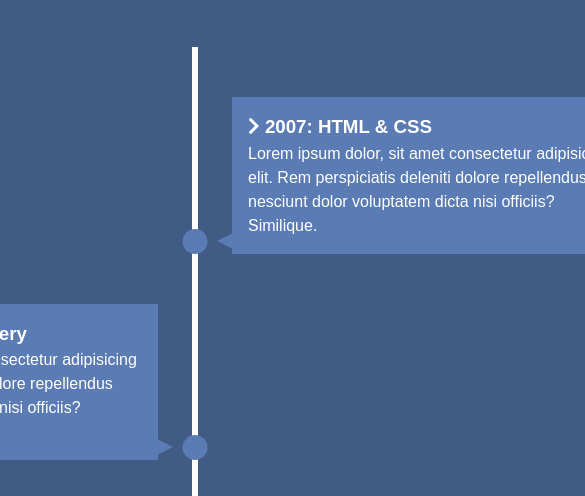
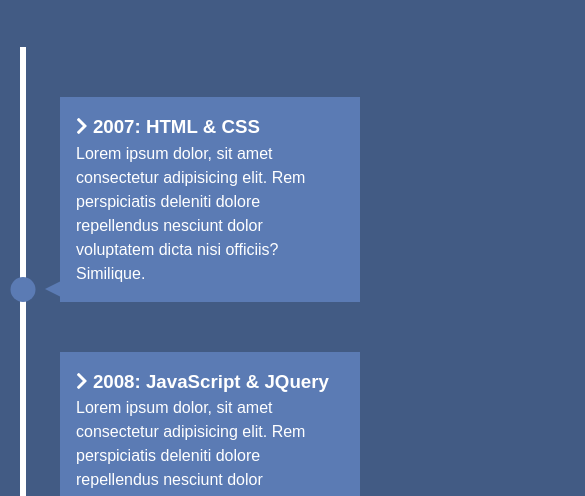
Before and after one commit to felixwurst/tutorial_modern-html-and-css, a plain HTML site: page knowledge_resume/index.html in a window 390 px wide. Shown: the part 269-765 px from the top of the page, 585 px wide, since content can reach past the window. Drawn offline with Linux system fonts and the light colour scheme.

Commit message:
responsive media queries

```diff
--- a/knowledge_resume/style.css
+++ b/knowledge_resume/style.css
@@ -109,3 +109,35 @@
   border-width: 8px 0 8px 16px;
   border-color: transparent transparent transparent var(--secondary-color);
 }
+
+/* ------------------------------------------------------------------- */
+
+@media(max-width: 900px) {
+  #timeline ul li div {
+    width: 250px;
+  }
+
+  #timeline ul li:nth-child(even) div {
+    left: -284px;
+  }
+}
+
+@media(max-width: 600px) {
+  #timeline ul li {
+    margin-left: 20px;
+  }
+
+  #timeline ul li div {
+    width: calc(100vw - 90px);
+  }
+
+  #timeline ul li:nth-child(even) div {
+    left: 40px;
+  }
+
+  #timeline ul li:nth-child(even) div::before {
+    left: -15px;
+    border-width: 8px 16px 8px 0;
+    border-color: transparent var(--secondary-color) transparent transparent;
+  }
+}
```
